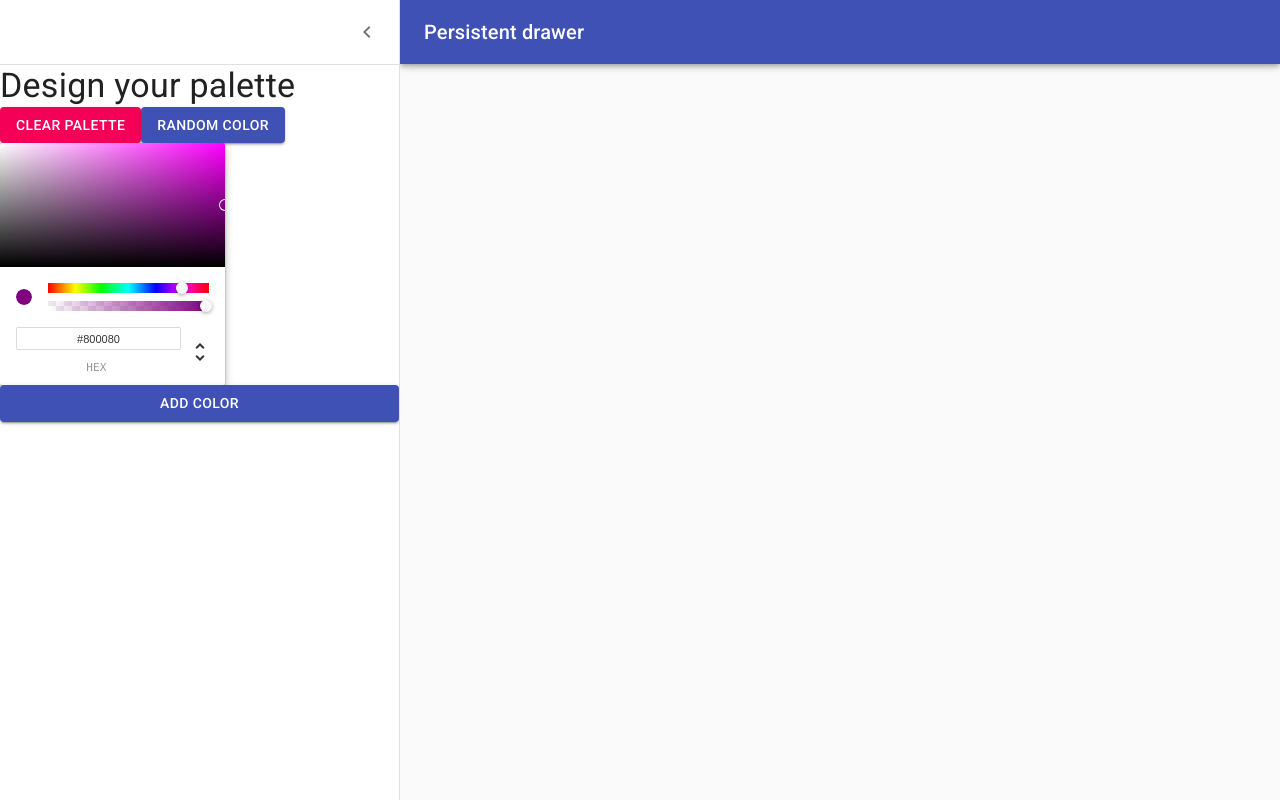
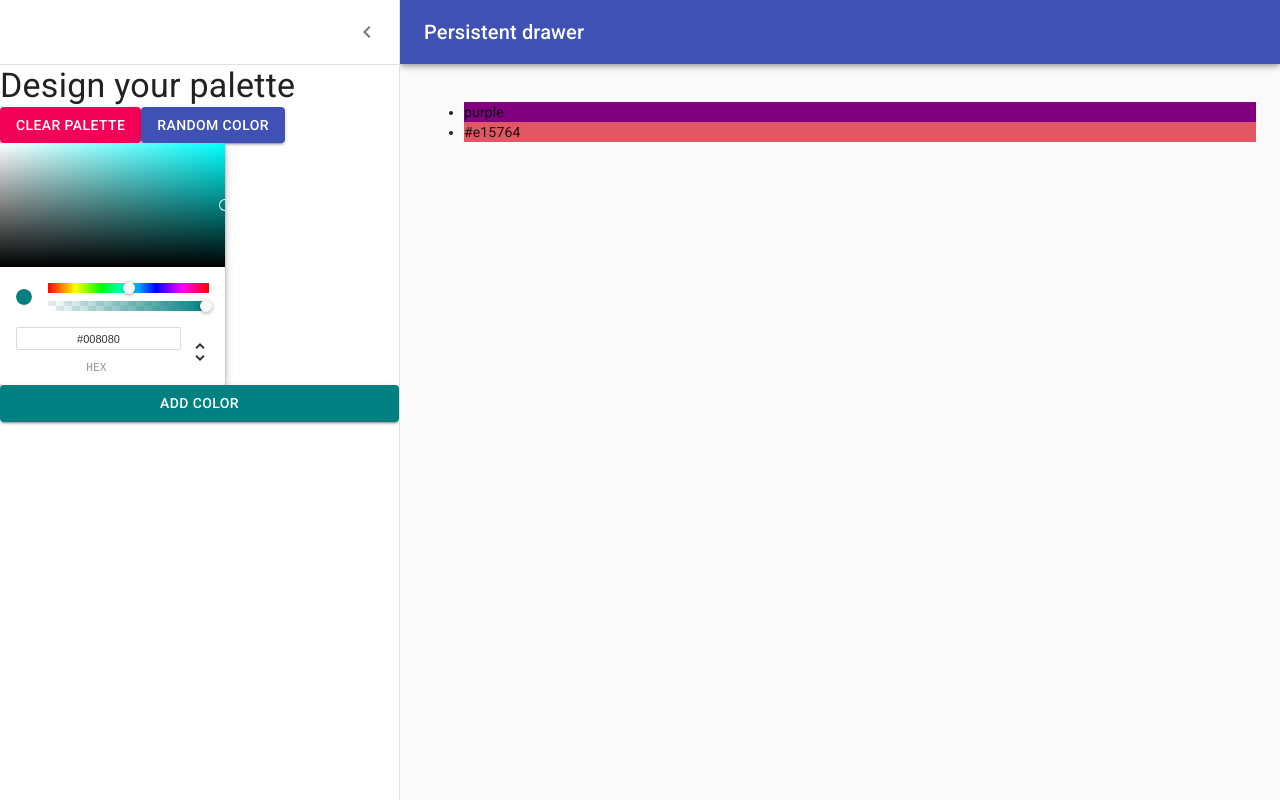
Before and after one commit to marius9648/color-app, a React (Create React App) app: page /palette/new in a window 1280 px wide. Both pictures are taken after a click on the button "open drawer". Built offline with nearby package versions, Linux system fonts and the light colour scheme.

Commit message:
Connect colorpicker to button

```diff
--- a/src/NewPaletteForm.js
+++ b/src/NewPaletteForm.js
@@ -74,8 +74,9 @@ const useStyles = makeStyles((theme) => ({
 
 export default function PersistentDrawerLeft() {
   const classes = useStyles();
-  const theme = useTheme();
   const [open, setOpen] = React.useState(false);
+  const [currentColor, setCurrentColor] = React.useState('teal');
+  const [colors, setColor] = React.useState(['purple', '#e15764']);
 
   const handleDrawerOpen = () => {
     setOpen(true);
@@ -83,6 +84,15 @@ export default function PersistentDrawerLeft() {
 
   const handleDrawerClose = () => {
     setOpen(false);
+  };
+
+  const updateCurrentColor = (newColor) => {
+    console.log(newColor.hex);
+    setCurrentColor(newColor.hex);
+  };
+
+  const addNewColor = () => {
+    setColor([...colors, currentColor]);
   };
 
   return (
@@ -135,10 +145,15 @@ export default function PersistentDrawerLeft() {
         </div>
 
         <ChromePicker
-          color="purple"
-          onChangeComplete={(newColor) => console.log(newColor)}
+          color={currentColor}
+          onChangeComplete={updateCurrentColor}
         />
-        <Button variant="contained" color="primary">
+        <Button
+          variant="contained"
+          color="primary"
+          style={{ backgroundColor: currentColor }}
+          onClick={addNewColor}
+        >
           Add Color
         </Button>
       </Drawer>
@@ -148,6 +163,11 @@ export default function PersistentDrawerLeft() {
         })}
       >
         <div className={classes.drawerHeader} />
+        <ul>
+          {colors.map((color) => (
+            <li style={{backgroundColor: color}}>{color}</li>
+          ))}
+        </ul>
       </main>
     </div>
   );
```
